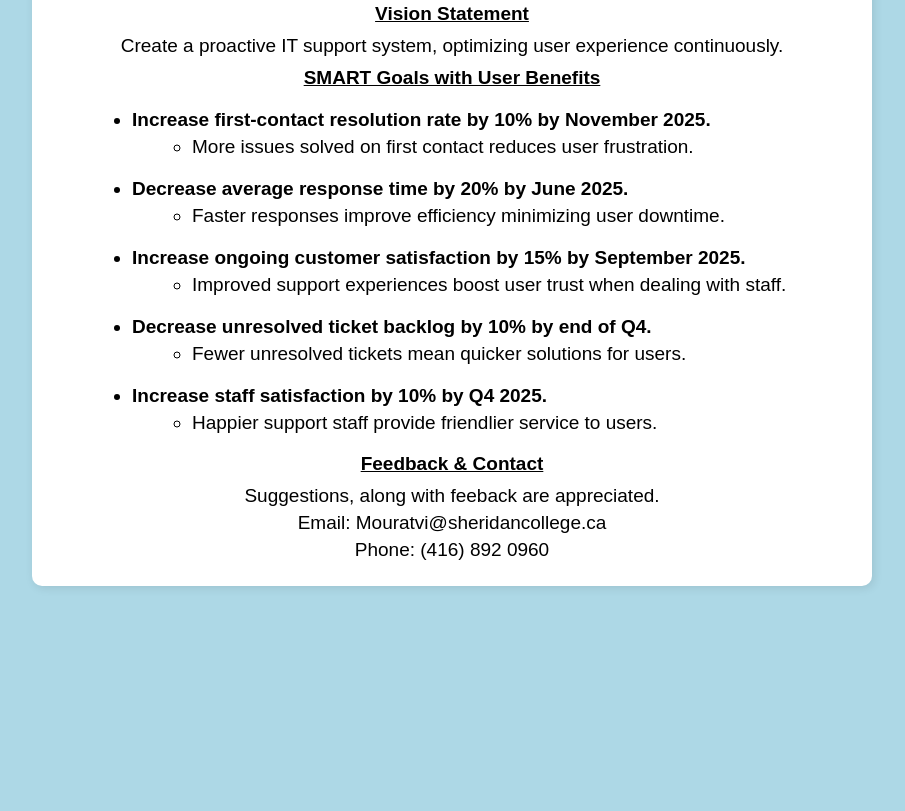
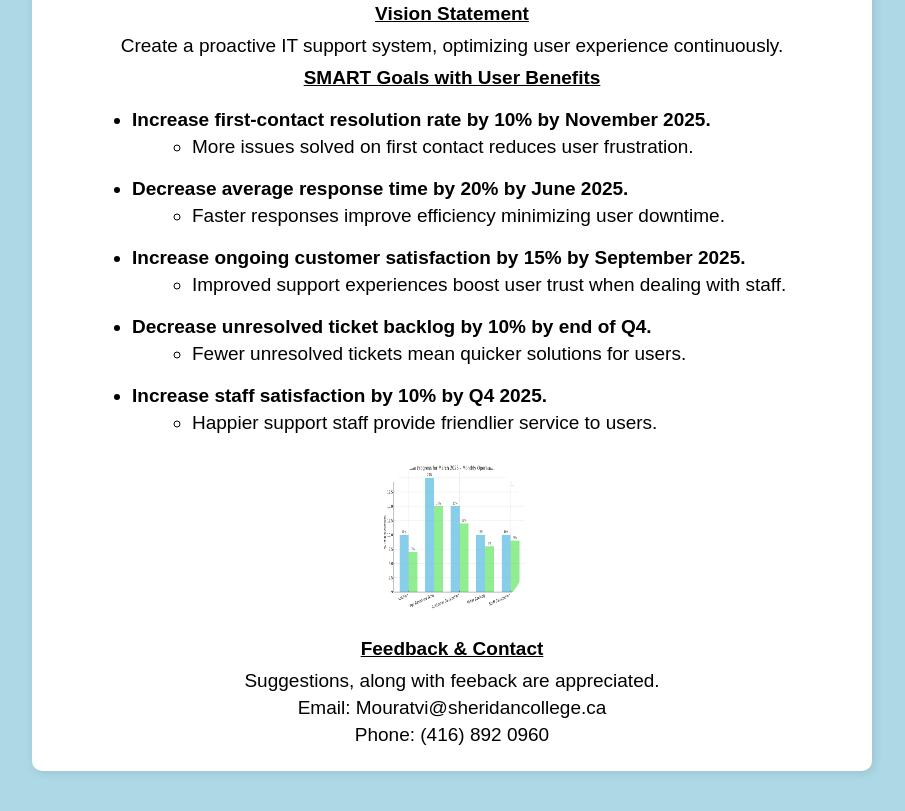
Before and after one commit to Mouratvi991443497/APPL20984-OPSPLAN, a plain HTML site: page index.html in a window 1280 px wide. Shown: the part 661-1472 px from the top of the page, without its empty margins (188-1093 px from the left). Before the commit the page ends 1287 px from the top, so only its background shows below. Drawn offline with Linux system fonts and the light colour scheme.

Commit message:
Update index.html

```diff
--- a/index.html
+++ b/index.html
@@ -104,7 +104,7 @@
                 <li>Happier support staff provide friendlier service to users.</li>
             </ul>
         </ul>
-
+        <img src="Barchart.png" alt=""/>
         <h2>Feedback & Contact</h2>
         <p>Suggestions, along with feeback are appreciated.</p>
         <p>Email: Mouratvi@sheridancollege.ca</p>
```
